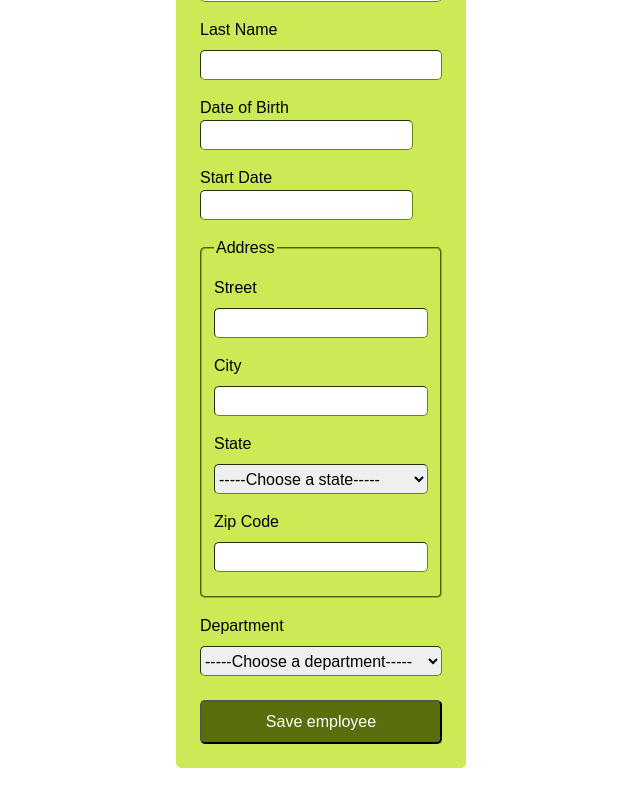
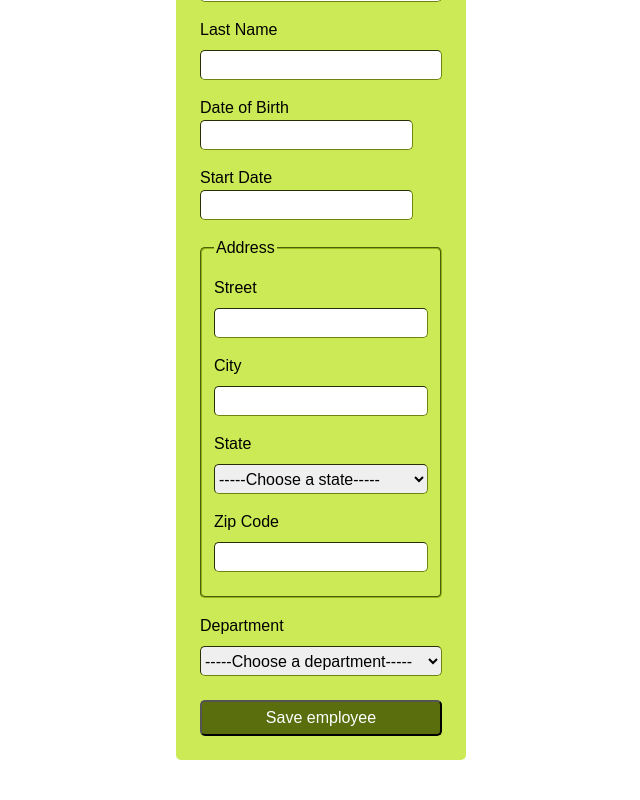
Before and after one commit to SylvieCanongia/p14-hrnet, a React (Create React App) app: page /create-employee in a window 1280 px wide. Shown: the part 368-1168 px from the top of the page, without its empty margins (319-959 px from the left). Built offline with nearby package versions, Linux system fonts and the light colour scheme.

Commit message:
:art: adjustments on styles

```diff
--- a/src/components/Form/form.scss
+++ b/src/components/Form/form.scss
@@ -46,7 +46,7 @@
       background-color: darken(vars.$col-secondary, 5%);
       border-radius: vars.$radius-S;
       color: vars.$col-white;
-      padding: 8px 20px;
+      padding: 4px 20px;
       transition: 0.3s ease-in-out;
     }
 
--- a/src/components/Table/table.scss
+++ b/src/components/Table/table.scss
@@ -53,6 +53,8 @@
     font-weight: normal;
     text-align: left;
     border-inline: 1px solid vars.$col-border-light;
+    overflow: hidden;
+    word-break: break-word;
     }
 
     @media screen and (max-width: 1350px) {
```
